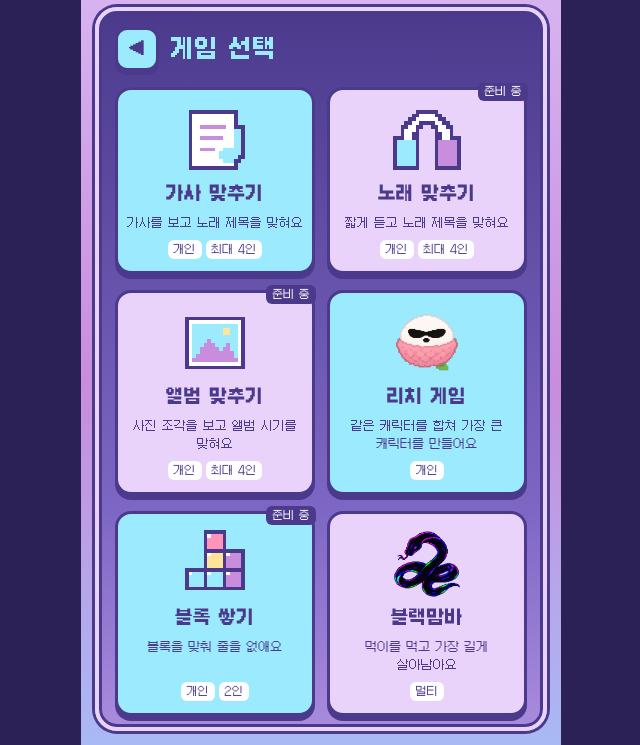
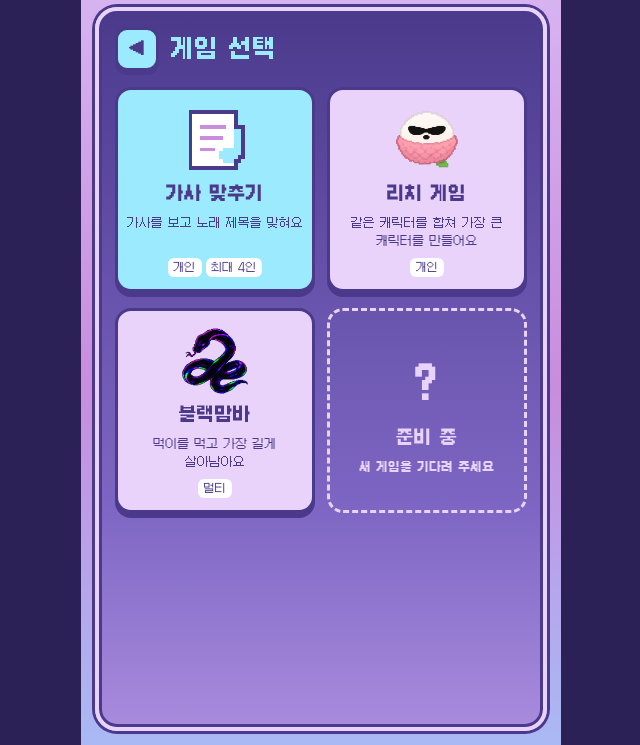
Before and after one commit to ae-rcade/game, a plain HTML site: page index.html in a window 1280 px wide. Both pictures are taken after a click on the link "▶ PRESS START". Shown: the part 55-800 px from the top of the page, without its empty margins (319-959 px from the left). Drawn offline with Linux system fonts and the light colour scheme.

Commit message:
메인: 링크로 들어오면 시작 화면, 열린 게임만 보이고 준비 중 칸 추가
Co-Authored-By: Claude Sonnet 5.5 <noreply@anthropic.com>
Claude-Session: https://claude.ai/code/session_01MARdtZNzXZ5db4tS7Q2MyK

```diff
--- a/assets/css/home.css
+++ b/assets/css/home.css
@@ -48,7 +48,9 @@ li:nth-child(4n+1) .card, li:nth-child(4n+4) .card { background: var(--cyan); }
 .card p { font-size: 12px; line-height: 1.5; }
 .tags { display: flex; flex-wrap: wrap; justify-content: center; gap: 4px; margin-top: auto; }
 .tags span { font-size: 11px; padding: 2px 6px; border-radius: 6px; background: var(--white); }
-.badge { font-style: normal; position: absolute; top: -8px; right: -4px; font-size: 11px; padding: 2px 6px; background: var(--ink); color: var(--white); border-radius: 6px; }
+.game-grid li .card.soon { justify-content: center; background: transparent; color: var(--lilac); border: 3px dashed var(--lilac); box-shadow: none; }
+.card.soon:active { transform: none; }
+.card.soon span { width: 68px; height: 68px; display: grid; place-items: center; font-size: 40px; font-weight: 700; }
 .notice { grid-column: 1 / -1; text-align: center; padding: 32px 8px; line-height: 1.8; }
 
 /* 조작대 */
--- a/assets/js/home.js
+++ b/assets/js/home.js
@@ -30,10 +30,18 @@ async function loadCard(id) {
   const tags = el('div', '', 'tags');
   for (const mode of Array.isArray(meta.modes) ? meta.modes : []) tags.append(el('span', mode));
   link.append(icon, el('strong', meta.title), el('p', meta.description), tags);
-  if (!meta.ready) link.append(el('em', '준비 중', 'badge'));
 
   const item = el('li');
   item.append(link);
+  return { item, ready: meta.ready === true };
+}
+
+// 아직 열지 않은 게임들 대신 보여 주는 칸
+function comingSoon() {
+  const box = el('div', '', 'card soon');
+  box.append(el('span', '?'), el('strong', '준비 중'), el('p', '새 게임을 기다려 주세요'));
+  const item = el('li');
+  item.append(box);
   return item;
 }
 
@@ -42,8 +50,10 @@ async function loadGames() {
     const { games } = await readJson('games/list.json');
     const results = await Promise.allSettled(games.map(loadCard));
     results.filter((r) => r.status === 'rejected').forEach((r) => console.warn(r.reason));
-    const cards = results.filter((r) => r.status === 'fulfilled').map((r) => r.value);
+    const loaded = results.filter((r) => r.status === 'fulfilled').map((r) => r.value);
+    const cards = loaded.filter((c) => c.ready).map((c) => c.item);
     if (!cards.length) throw new Error('표시할 게임이 없어요');
+    if (cards.length < loaded.length) cards.push(comingSoon());
     grid.replaceChildren(...cards);
   } catch (error) {
     console.error(error);
@@ -58,6 +68,14 @@ function route() {
   if (showLobby) lobby.querySelector('h2').focus({ preventScroll: true });
 }
 
+// 링크로 처음 들어오면 주소에 #games가 있어도 시작 화면부터 보여 줘요.
+// 게임에서 돌아온 경우(뒤로가기 포함)와 새로고침은 게임 선택 화면을 유지해요.
+const arrival = performance.getEntriesByType('navigation')[0]?.type;
+const fromGame = document.referrer.startsWith(new URL('games/', location.href).href);
+if (location.hash === '#games' && arrival === 'navigate' && !fromGame) {
+  history.replaceState(null, '', location.pathname + location.search);
+}
+
 window.addEventListener('hashchange', route);
 route();
 loadGames();
```
Also changed, not shown: 1 other file.
